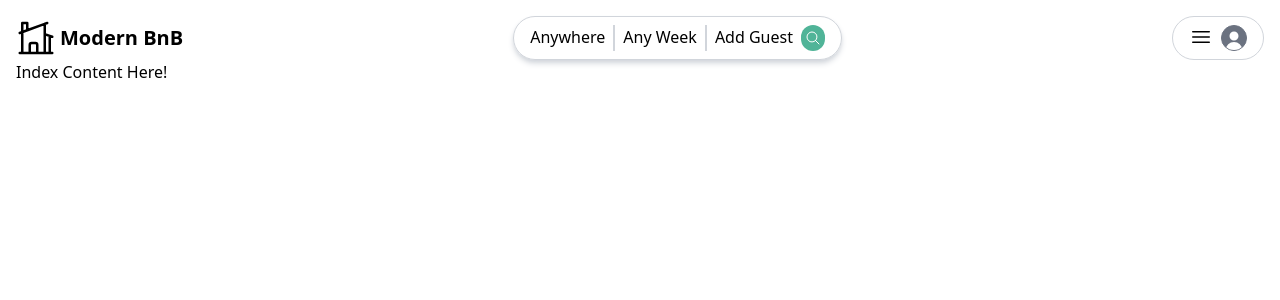
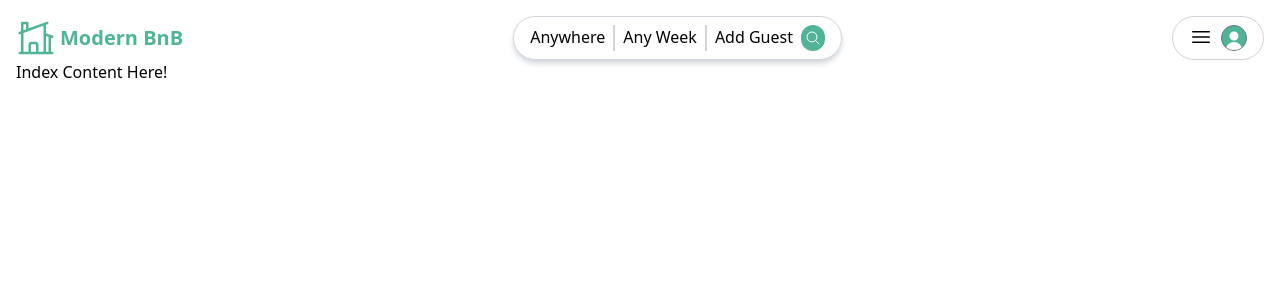
Before and after one commit to rehan13/SmartRentals, a React (Vite) app in the folder client/: page / in a window 1280 px wide. Shown: the top 300 px of the page. Built offline with nearby package versions, Linux system fonts and the light colour scheme.

Commit message:
Update Header.jsx

```diff
--- a/client/src/Header.jsx
+++ b/client/src/Header.jsx
@@ -3,10 +3,10 @@ export default function Header() {
     return(
         <header className="flex justify-between">
         <a href="" className="flex items-center gap-1">
-        <svg xmlns="http://www.w3.org/2000/svg" fill="none" viewBox="0 0 24 24" strokeWidth={1.5} stroke="currentColor" className="size-10">
+        <svg xmlns="http://www.w3.org/2000/svg" fill="none" viewBox="0 0 24 24" strokeWidth={1.5} stroke="currentColor" className="size-10 stroke-primary">
           <path strokeLinecap="round" strokeLinejoin="round" d="M8.25 21v-4.875c0-.621.504-1.125 1.125-1.125h2.25c.621 0 1.125.504 1.125 1.125V21m0 0h4.5V3.545M12.75 21h7.5V10.75M2.25 21h1.5m18 0h-18M2.25 9l4.5-1.636M18.75 3l-1.5.545m0 6.205 3 1m1.5.5-1.5-.5M6.75 7.364V3h-3v18m3-13.636 10.5-3.819" />
         </svg>
-        <span className="font-bold text-xl">Modern BnB</span>
+        <span className="text-primary font-bold text-xl">Modern BnB</span>
         </a>
         <div className="flex gap-2 border border-gray-300 rounded-full py-2 px-4 shadow-md shadow-gray-300">
           <div>Anywhere</div>
@@ -24,7 +24,7 @@ export default function Header() {
           <svg xmlns="http://www.w3.org/2000/svg" fill="none" viewBox="0 0 24 24" strokeWidth={1.5} stroke="currentColor" className="size-6">
             <path strokeLinecap="round" strokeLinejoin="round" d="M3.75 6.75h16.5M3.75 12h16.5m-16.5 5.25h16.5" />
           </svg>
-        <div className="bg-gray-500 text-white rounded-full border border-gray-500 overflow-hidden">
+        <div className="bg-primary text-white rounded-full border border-gray-500 overflow-hidden">
           <svg xmlns="http://www.w3.org/2000/svg" viewBox="0 0 24 24" fill="currentColor" className="size-6 relative top-1">
             <path fillRule="evenodd" d="M7.5 6a4.5 4.5 0 1 1 9 0 4.5 4.5 0 0 1-9 0ZM3.751 20.105a8.25 8.25 0 0 1 16.498 0 .75.75 0 0 1-.437.695A18.683 18.683 0 0 1 12 22.5c-2.786 0-5.433-.608-7.812-1.7a.75.75 0 0 1-.437-.695Z" clipRule="evenodd" />
           </svg>
```
